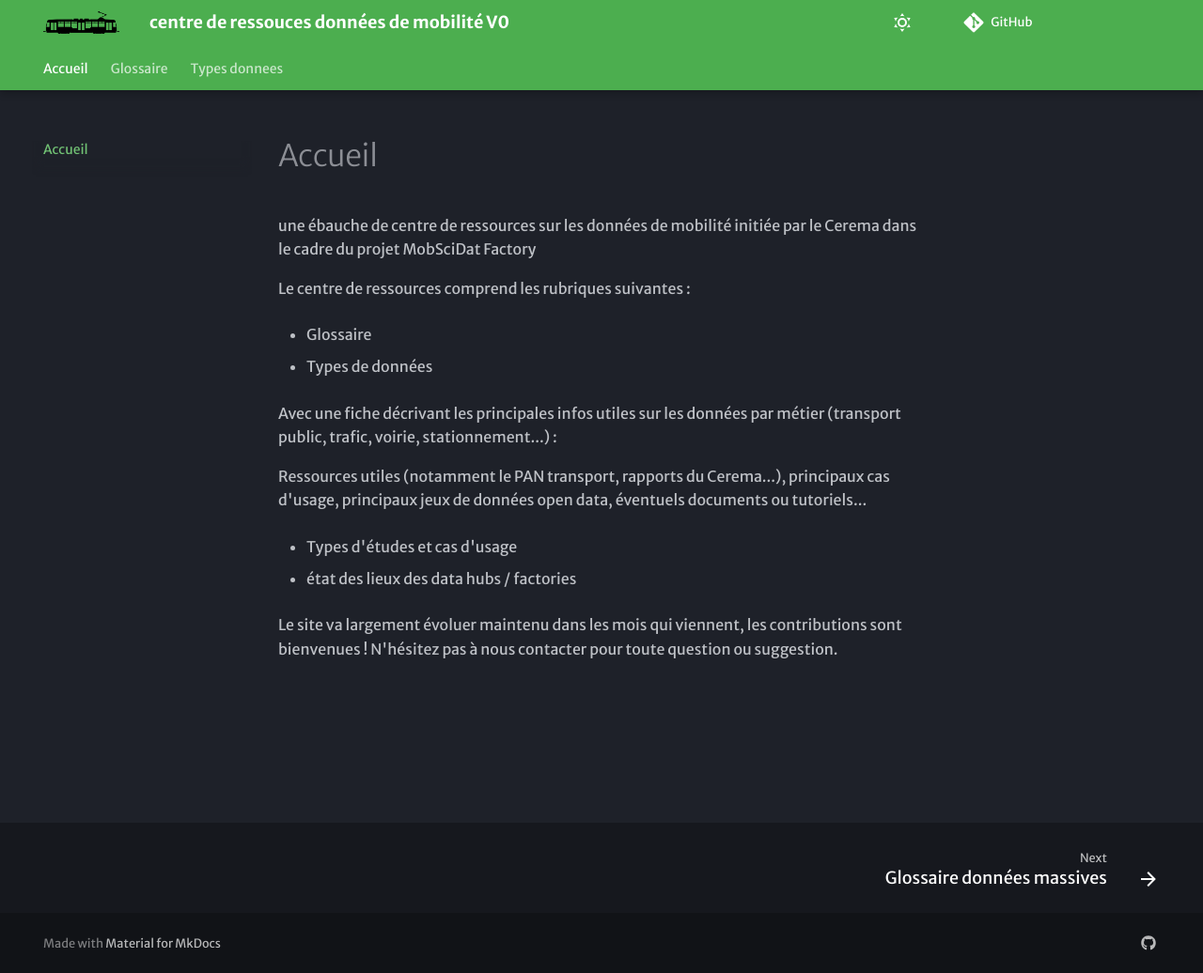
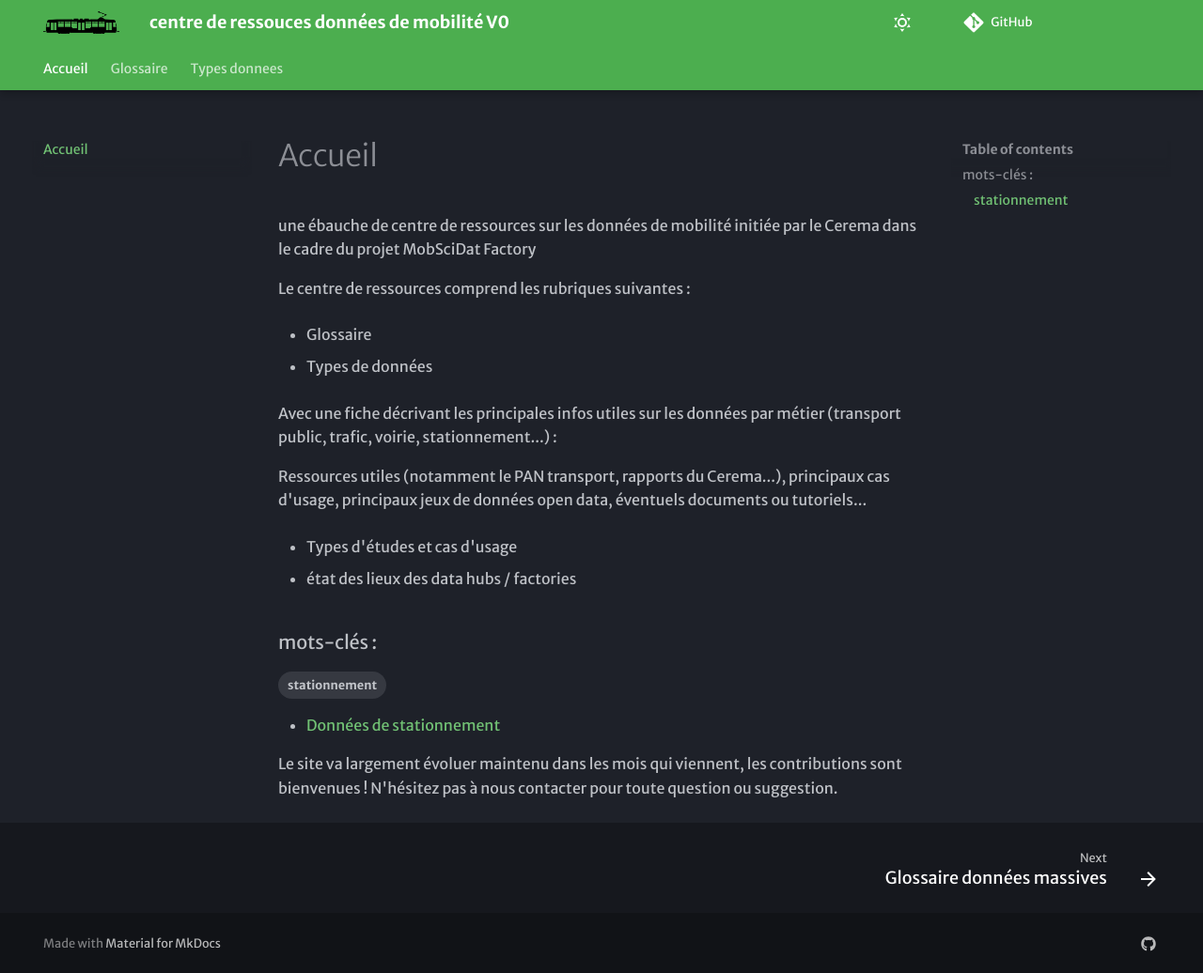
Before and after one commit to xdurang/mobscidat, an MkDocs documentation site: the page built from docs/index.md, in a window 1280 px wide and 1036 px high. Shown: the whole window at 94% size. Built offline with MkDocs 1.6.1 and Material for MkDocs 9.7.7, drawn with Linux system fonts in a browser that asks for light colours; some web fonts are replaced; comment, search, counter and statistics services are not loaded.

Commit message:
Update index.md
liste des mots-clés / test

```diff
--- a/docs/index.md
+++ b/docs/index.md
@@ -15,5 +15,8 @@ Ressources utiles (notamment le PAN transport, rapports du Cerema...), principau
 
 - état des lieux des data hubs / factories
 
+### mots-clés :
+<!-- material/tags -->
+
 Le site va largement évoluer maintenu dans les mois qui viennent, les contributions sont bienvenues !
 N'hésitez pas à nous contacter pour toute question ou suggestion.
```
